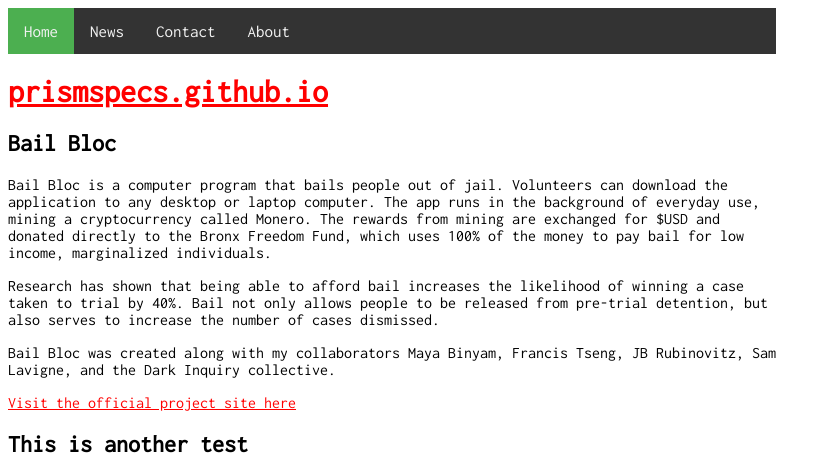
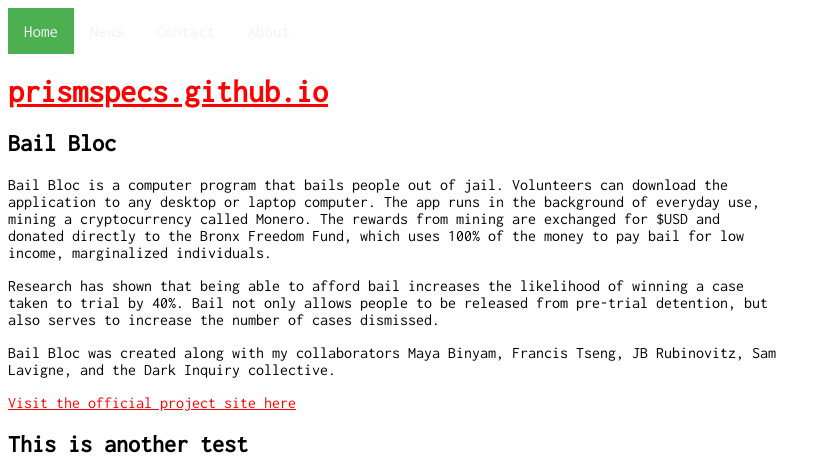
Before and after one commit to prismspecs/prismspecs.github.io, a Jekyll site: the page built from index.md, in a window 1280 px wide. Shown: the top 457 px of the page, without its empty margins (0-831 px from the left). Built offline with Jekyll 4.4.1, drawn with Linux system fonts in a browser that asks for light colours; our own code applies the rules of GitHub Pages for plain Markdown files; a script that is not in the unit is left out; grey boxes are pictures that could not be loaded.

Commit message:
Updated style.scss.

```diff
--- a/assets/css/style.scss
+++ b/assets/css/style.scss
@@ -19,9 +19,13 @@
 	color:#f00;
 }
 
+
+
+
+
 /* Add a black background color to the top navigation */
 .topnav {
-  background-color: #333;
+  //background-color: #333;
   overflow: hidden;
 }
 
```
